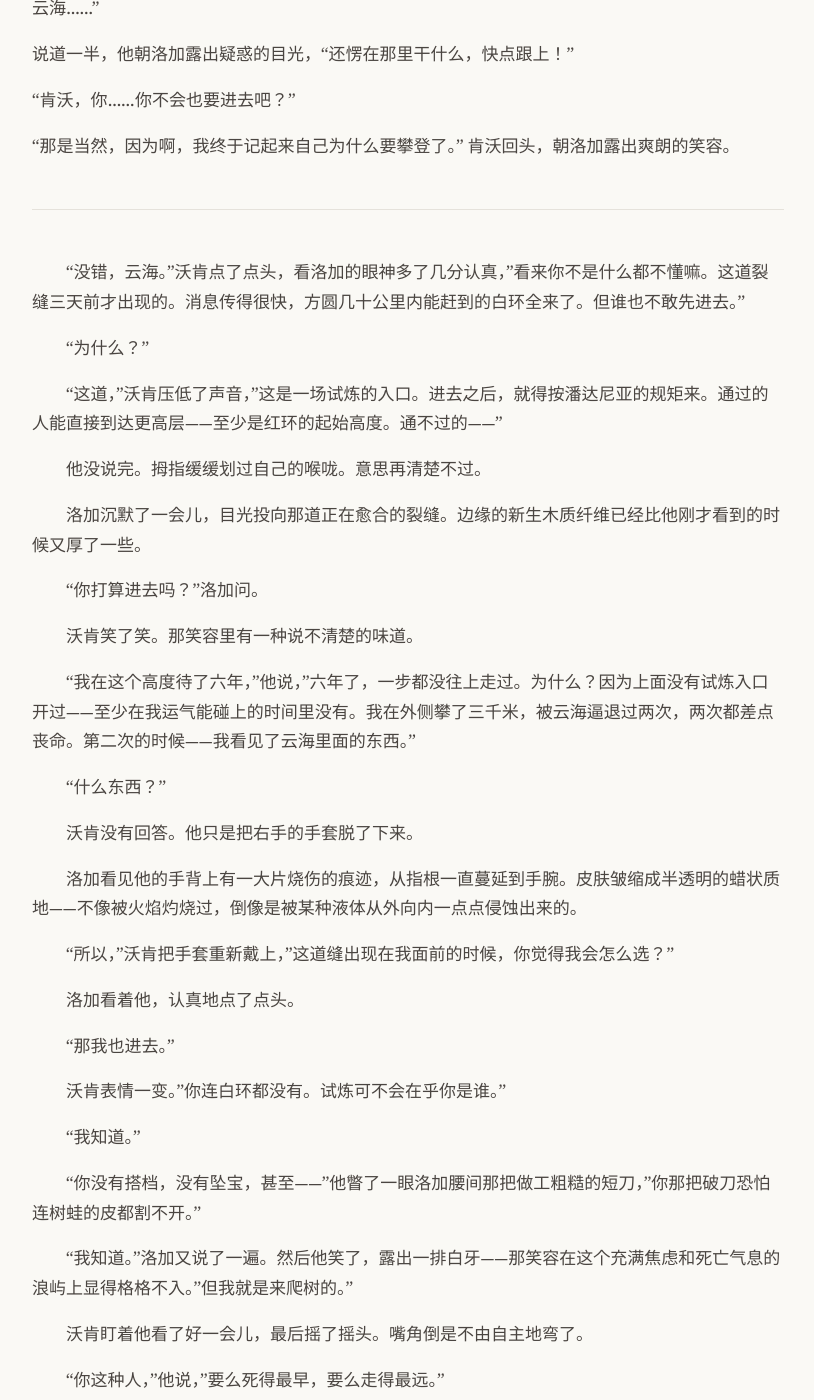
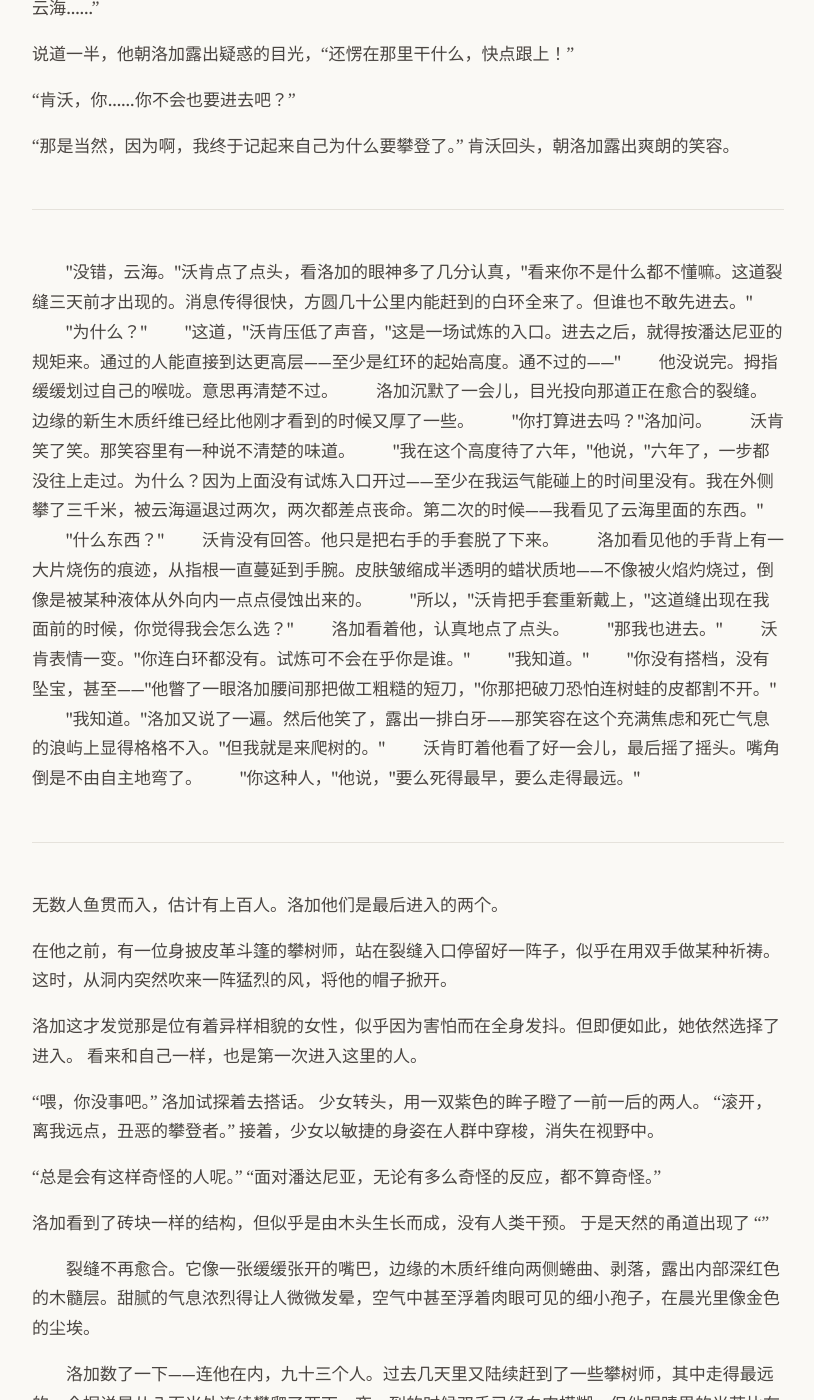
Before and after one commit to yihenc/yihenc.github.io, a Jekyll site: the page built from _posts/2026-02-14-绿的烙印.md, in a window 1280 px wide and 1400 px high, scrolled down 4892 px. Shown: the whole window, without its empty margins (232-1046 px from the left). Built offline with Jekyll 4.4.1, drawn with Linux system fonts in a browser that asks for light colours; nearby versions of some CDN libraries; some of the changed text lies outside the part shown.

Commit message:
Update: 绿的烙印

```diff
--- a/_posts/2026-02-14-绿的烙印.md
+++ b/_posts/2026-02-14-绿的烙印.md
@@ -123,11 +123,11 @@
 “那个肯沃又在多管闲事了……”
 但那些人只是笑了笑，注意力再次被裂缝吸引，同时迈开脚步。
 
+“肯沃，谢谢你。”洛加第一次露出笑容，“为什么要这么拼命拉住我？我们只是第一次相遇的陌生人而已吧。”
+
 “因为我曾经和你一样，小鬼。”
 
-“肯沃，谢谢你。”洛加第一次露出笑容，“为什么要这么拼命拉住我？我们只是第一次相遇的陌生人而已吧。”
-
-肯沃回想起十几年前，有人对着自己的队伍说了同样的话。那时的队友都嘲笑他胆小被唬住，于是留下他大步走进裂缝。肯沃一直在裂缝等待队友的归来，但十几年了依然没等到。他统计过，能从裂缝回来的人估计不到百分之一。
+肯沃回想起十几年前，一位身披白袍的攀树师对着自己的队伍说了同样的话。那时的队友都嘲笑他胆小被唬住，于是留下他大步走进裂缝。肯沃一直在裂缝等待队友的归来，但十几年了依然没等到。他统计过，能从裂缝回来的人估计不到百分之一。
 
 “我知道的，肯沃。我从在巨树迈下第一步的时候，就知道。”
 
@@ -146,10 +146,7 @@
 肯沃回头，朝洛加露出爽朗的笑容。
 
 ---
-
-
-
-
+<discard>
 
 &emsp;&emsp;"没错，云海。"沃肯点了点头，看洛加的眼神多了几分认真，"看来你不是什么都不懂嘛。这道裂缝三天前才出现的。消息传得很快，方圆几十公里内能赶到的白环全来了。但谁也不敢先进去。"
 
@@ -190,14 +187,32 @@
 &emsp;&emsp;沃肯盯着他看了好一会儿，最后摇了摇头。嘴角倒是不由自主地弯了。
 
 &emsp;&emsp;"你这种人，"他说，"要么死得最早，要么走得最远。"
+</discard>
 
 ---
 
-&emsp;&emsp;入口在第五天的黎明完全打开了。
+无数人鱼贯而入，估计有上百人。洛加他们是最后进入的两个。
+
+在他之前，有一位身披皮革斗篷的攀树师，站在裂缝入口停留好一阵子，似乎在用双手做某种祈祷。
+这时，从洞内突然吹来一阵猛烈的风，将他的帽子掀开。
+
+洛加这才发觉那是位有着异样相貌的女性，似乎因为害怕而在全身发抖。但即便如此，她依然选择了进入。
+看来和自己一样，也是第一次进入这里的人。
+
+“喂，你没事吧。”
+洛加试探着去搭话。
+少女转头，用一双紫色的眸子瞪了一前一后的两人。
+“滚开，离我远点，丑恶的攀登者。”
+接着，少女以敏捷的身姿在人群中穿梭，消失在视野中。
+
+“总是会有这样奇怪的人呢。”
+“面对潘达尼亚，无论有多么奇怪的反应，都不算奇怪。”
+
+洛加看到了砖块一样的结构，但似乎是由木头生长而成，没有人类干预。
+于是天然的甬道出现了
+“”
 
 &emsp;&emsp;裂缝不再愈合。它像一张缓缓张开的嘴巴，边缘的木质纤维向两侧蜷曲、剥落，露出内部深红色的木髓层。甜腻的气息浓烈得让人微微发晕，空气中甚至浮着肉眼可见的细小孢子，在晨光里像金色的尘埃。
-
-&emsp;&emsp;浪屿上所有人几乎同时站了起来。
 
 &emsp;&emsp;洛加数了一下——连他在内，九十三个人。过去几天里又陆续赶到了一些攀树师，其中走得最远的一个据说是从八百米处连续攀爬了两天一夜，到的时候双手已经血肉模糊。但他眼睛里的光芒比在场任何人都亮。
 
@@ -217,9 +232,20 @@
 
 &emsp;&emsp;广阔到没法理解的空间。
 
-&emsp;&emsp;它肯定在潘达尼亚的内部——因为抬头能看到远处弧形的内壁，上面覆盖着同样的荧光菌丝。但"内部"这个词完全不够用。这个空间就像一座被封在巨树心脏里的山谷，直径至少数百米，穹顶高得看不清轮廓。而脚下——
+&emsp;&emsp;它肯定在潘达尼亚的内部——因为抬头能看到远处弧形的内壁，上面覆盖着同样的荧光菌丝。但"内部"这个词完全不够用。这个空间就像一座被封在巨树里的山谷，直径至少数百米，穹顶高得看不清轮廓。而脚下——
 
 &emsp;&emsp;是芦苇。
+
+荆棘 --> 荷叶的根茎
+
+洛加：将内斗转换成共同对抗奈翁，只要杀死奈翁，就可以所有人一起登上去了。
+
+但事实上，奈翁被放出来后，其强大无人能敌。
+洛加被扫尾击倒，众人几乎团灭。
+就连霜叶也无法与之沟通。
+
+然后，龙瞪了一眼洛加，就冲出巨树。留下一堆荆棘残骸交给众人收拾。
+龙对洛加说了悄悄话——洛加一脸不可思议。
 
 &emsp;&emsp;铺天盖地的芦苇，从脚边一直延伸到视线的尽头。金黄色的穗子在没有风的空气中轻轻摇曳，发出细碎的沙沙声，仿佛这整片芦苇原本身就在呼吸。芦苇丛间散布着浅浅的水洼，映着穹顶的荧光，像一面面碎裂的镜子被随手丢弃在大地上。
 
@@ -316,6 +342,8 @@
 &emsp;&emsp;芦苇原上顷刻间安静了下来。
 
 &emsp;&emsp;"我叫蒙塔格，"那个男人开口了。目光从荆棘上方缓缓扫过九十三个人，像一个老师在清点学生的人数。"耀环攀树师，同时也是这场试炼的引路人。"
+
+“这是来自最高处「学城」的指令，作为引路人来确保你们理解潘达尼亚的规则。”
 
 &emsp;&emsp;他停顿了一下。像是在给这个词留出足够的时间，让它在每个人脑海中扎下根。
 
```
